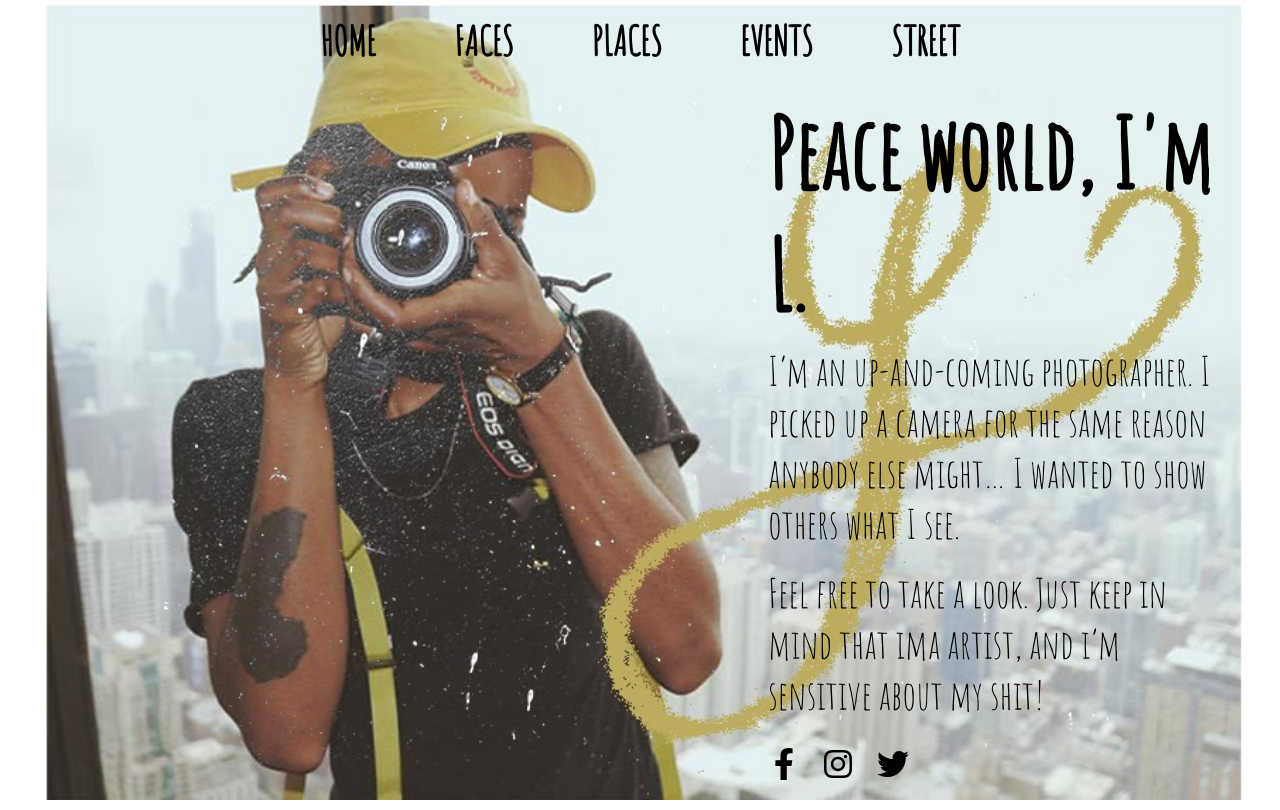
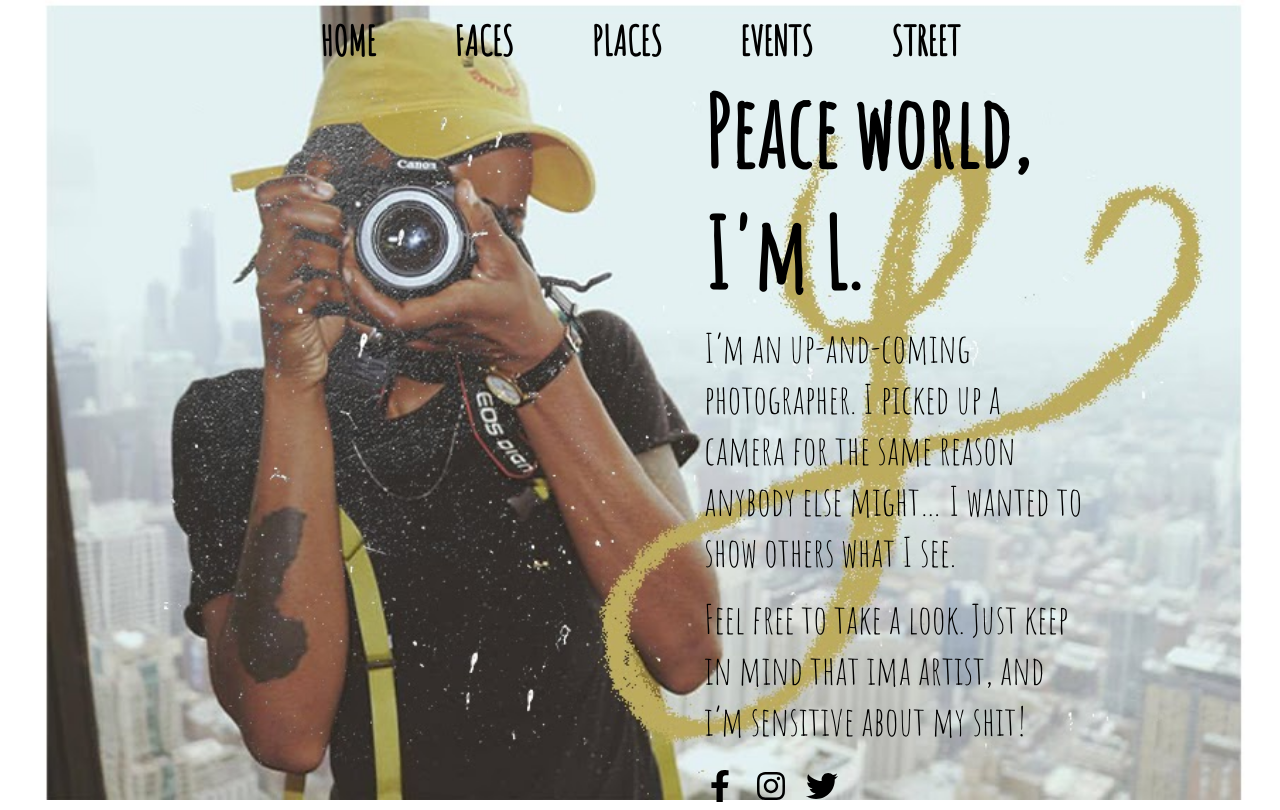
Before and after one commit to jevoncochran/ljpeg, a React (Create React App) app in the folder client/: page / in a window 1280 px wide. Built offline with nearby package versions, Linux system fonts and the light colour scheme; a web font is replaced by a local one.

Commit message:
2 column layout

```diff
--- a/client/src/components/MasonLayout/MasonLayout.scss
+++ b/client/src/components/MasonLayout/MasonLayout.scss
@@ -2,6 +2,6 @@
   //   border: 1px dashed black;
   width: 100%;
   padding: 0 10%;
-  column-count: 3;
+  column-count: 2;
   column-gap: 4px;
 }
--- a/client/src/pages/Home/Home.scss
+++ b/client/src/pages/Home/Home.scss
@@ -16,11 +16,11 @@
 
 .intro {
   //   border: 1px dashed black;
-  width: 35%;
+  width: 30%;
   height: 80vh;
   position: relative;
   top: -85%;
-  left: 60%;
+  left: 55%;
   color: #000;
   display: flex;
   flex-direction: column;
```
